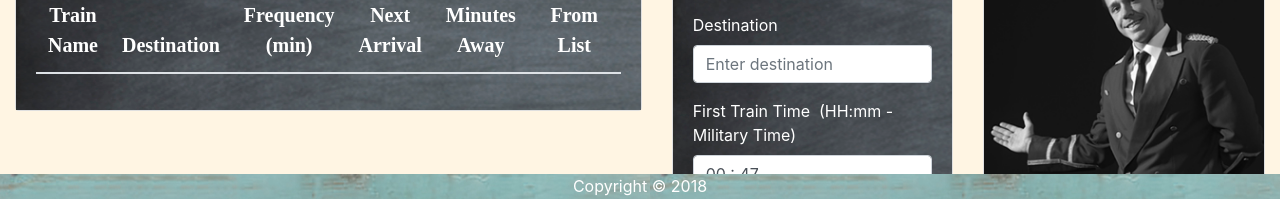
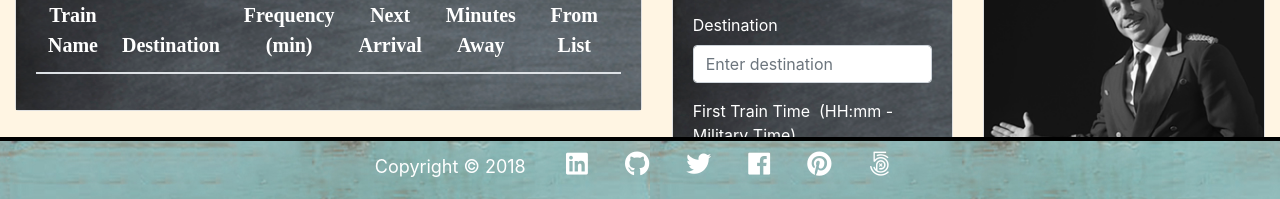
Before and after one commit to DannySprouse/Train-Scheduler, a plain HTML site: page index.html in a window 1280 px wide. Shown: the part 601-800 px from the top of the page. Drawn offline with nearby package versions, Linux system fonts and the light colour scheme; no server answers; a web font is replaced by a local one.

Commit message:
refactored css, updated readme, created favicon

```diff
--- a/assets/css/style.css
+++ b/assets/css/style.css
@@ -97,13 +97,35 @@ th {
     width: 100%;
 }
 
-.footer {
+footer {
     position: fixed;
+    padding-top: 5px;
+    border-top: 4px solid #000;
     left: 0;
     bottom: 0;
     width: 100%;
-    height: 25px;
     background-image: url("../images/wood.jpg");
-    color: white;
+    color: #fff;
+    font-size: 18px;
     text-align: center;
+    height: auto;
+}
+
+     /* social icons */
+
+.social-icons {
+    padding: 10px;
+    font-size: 25px;
+    text-align: center;
+    text-decoration: none;
+    margin: 10px 5px;
   }
+
+  .fab:hover {
+    opacity: 0.7;
+    color: #000;
+  }
+
+  .fa-linkedin, .fa-github, .fa-twitter, .fa-facebook, .fa-pinterest, .fa-500px {
+    color: #fff;
+  }
--- a/index.html
+++ b/index.html
@@ -2,34 +2,41 @@
 <html lang="en-US">
 
 <head>
-    <!-- META TAGS -->
+    <!-- metadata -->
     <meta charset="utf-8" />
     <meta http-equiv="X-UA-Compatible" content="IE=edge" />
     <meta name="viewport" content="width=device-width, initial-scale=1" />
-    <meta name="description" content="Firebase Train Scheduler" />
+    <meta name="description" content="Firebase Train Scheduler: GA Tech Bootcamp" />
     <meta name="author" content="Danny S. Sprouse" />
 
-    <!-- TITLE -->
+    <!-- website title -->
     <title>Train Wreck Junction</title>
 
-    <!-- LINK TO CSS RESET -->
+    <!-- link to css reset -->
     <link rel="stylesheet" type="text/css" media="screen" href="assets/css/reset.css" />
 
-    <!-- LINK TO BOOTSTRAP -->
+    <!-- link to bootstrap cdn -->
     <link rel="stylesheet" href="https://stackpath.bootstrapcdn.com/bootstrap/4.1.1/css/bootstrap.min.css" integrity="sha384-WskhaSGFgHYWDcbwN70/dfYBj47jz9qbsMId/iRN3ewGhXQFZCSftd1LZCfmhktB"
         crossorigin="anonymous" />
 
-    <!-- LINK TO FIREBASE -->
+    <!-- link to firebase -->
     <script src="https://www.gstatic.com/firebasejs/5.1.0/firebase.js"></script>
 
-    <!-- SCRIPT FOR MOMENT.JS -->
+    <!-- script for moment.js -->
     <script src="https://cdnjs.cloudflare.com/ajax/libs/moment.js/2.18.1/moment.min.js"></script>
 
-    <!-- LINK TO SITE CSS -->
+    <!-- link to css stylesheet -->
     <link rel="stylesheet" type="text/css" media="screen" href="assets/css/style.css" />
 
-        <!-- LINK TO WICKEDPICKER CSS -->
-        <link rel="stylesheet" type="text/css" media="screen" href="assets/css/wickedpicker.min.css" />
+    <!-- linkk to wickedpicker css -->
+    <link rel="stylesheet" type="text/css" media="screen" href="assets/css/wickedpicker.min.css" />
+        <!-- link to favicon image -->
+        <link rel="shortcut icon" href="assets/images/favicon.ico" type="image/x-icon" />
+        <link rel="icon" href="assets/images/favicon.ico" type="image/x-icon" />
+
+        <!-- link to social media buttons with fontawesome icon library -->
+        <link rel="stylesheet" href="https://use.fontawesome.com/releases/v5.1.0/css/all.css" integrity="sha384-lKuwvrZot6UHsBSfcMvOkWwlCMgc0TaWr+30HWe3a4ltaBwTZhyTEggF5tJv8tbt"
+            crossorigin="anonymous" />
 </head>
 
     <!-- PAGE CONTENT -->
@@ -129,20 +136,48 @@
         </div> <!-- closes row -->
     </div> <!-- closes container-fluid -->
 
-    <br /><br />
+    <br /><br /><br /><br /><br /><br />
 
-        <!-- Footer Information -->
-    <div class="footer">
-        <p>Copyright &#169; 2018</p>
-    </div>
+    <!-- footer info -->
+    <footer class="container-fluid">
 
-        <!-- SCRIPT FOR JQUERY -->
+        <!-- copyright -->
+        <p>Copyright &#169; 2018 &nbsp; &nbsp;
+
+        <!-- font awesome social button icons -->
+        <span class="social-icons">
+            <a href="https://www.linkedin.com/in/danny-sprouse" target="_blank" class="fab fa-linkedin">
+            </a>
+        </span>
+        <span class="social-icons">
+            <a href="https://github.com/DannySprouse" target="_blank" class="fab fa-github">
+            </a>
+        </span>
+        <span class="social-icons">
+            <a href="https://twitter.com/SprouseDanny" target="_blank" class="fab fa-twitter">
+            </a>
+        </span>
+        <span class="social-icons">
+            <a href="https://www.facebook.com/dannysprouseATL" target="_blank" class="fab fa-facebook">
+            </a>
+        </span>
+        <span class="social-icons">
+            <a href="https://www.pinterest.com/dannysprouse/" target="_blank" class="fab fa-pinterest">
+            </a>
+        </span>
+        <span class="social-icons">
+            <a href="https://500px.com/tcephotography" target="_blank" class="fab fa-500px"></a>
+        </span>
+        </p>
+    </footer>
+
+    <!-- script for jquery -->
     <script src="https://ajax.googleapis.com/ajax/libs/jquery/3.3.1/jquery.min.js"></script>
 
-        <!-- SCRIPT FOR SITE JAVASCRIPT -->
+    <!-- script for javascript -->
     <script src="assets/javascript/train.js"></script>
 
-        <!-- SCRIPT FOR WICKEDPICKER -->
+    <!-- script for wickedpicker.js -->
     <script src="assets/javascript/wickedpicker.js"></script>
 
 </body>
```
Also changed, not shown: assets/images/favicon.ico (added), 1 other file.
